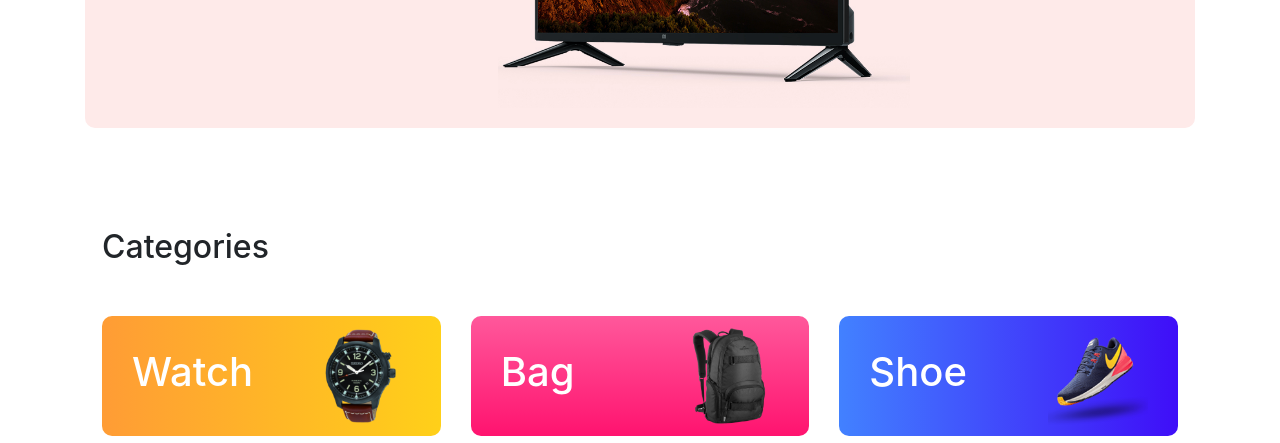
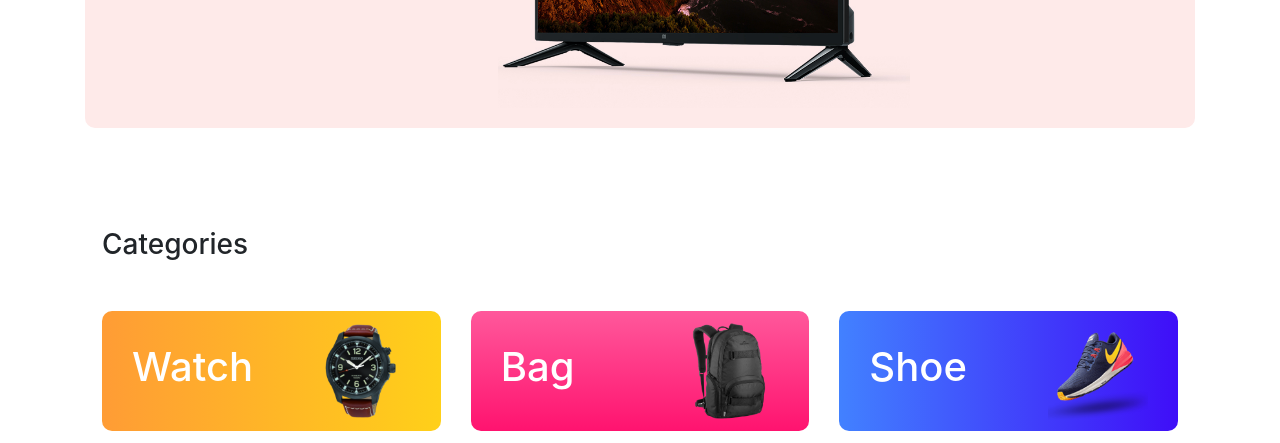
Before and after one commit to fuad7us/panda-commerce, a plain HTML site: page index.html in a window 1280 px wide. Shown: the part 509-952 px from the top of the page. Drawn offline with nearby package versions, Linux system fonts and the light colour scheme.

Commit message:
few updated to shoes category

```diff
--- a/index.html
+++ b/index.html
@@ -92,7 +92,7 @@
     </div>
 
     <div class="container categories">
-        <h2>Categories</h2>
+        <h3>Categories</h3>
         <div class="row">
             <div class="col-md-4">
                 <div class="d-flex justify-content-between align-items-center cat1">
--- a/style.css
+++ b/style.css
@@ -24,11 +24,11 @@
     cursor: pointer;
 }
 
-.categories {
+.categories, .shoes {
     padding: 0rem 2rem;
 }
 
-.categories h2 {
+.categories h3, .shoes h3 {
     margin-bottom: 50px;
 }
 .cat1, .cat2, .cat3 {
@@ -59,4 +59,5 @@
 .card {
     border: none;
     box-shadow: 5px 5px 10px lightgray;
+    text-align: center;
 }
```
